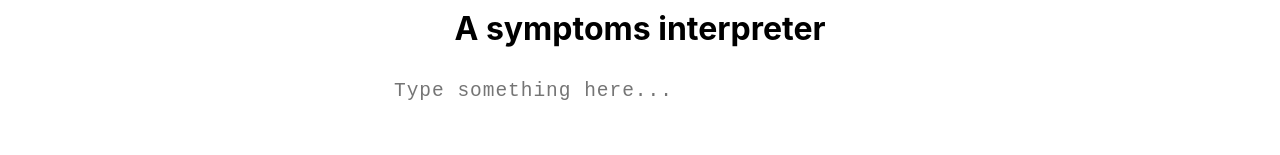
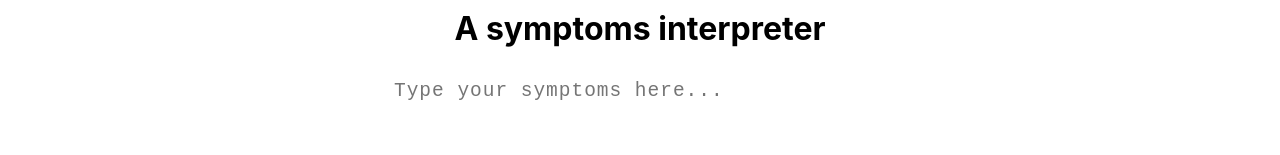
Before and after one commit to rayzelltj/HackCamp2024, a React (Create React App) app in the folder app/: page / in a window 1280 px wide. Shown: the part 145-300 px from the top of the page. Built offline with nearby package versions, Linux system fonts and the light colour scheme.

Commit message:
placeholderchange

```diff
--- a/app/src/App.js
+++ b/app/src/App.js
@@ -18,7 +18,7 @@ const TextBox = () => {
         value={text}
         onChange={handleChange}
         className="input-field"
-        placeholder="Type something here..."
+        placeholder="Type your symptoms here..."
         autoFocus
       />
     </div>
```
